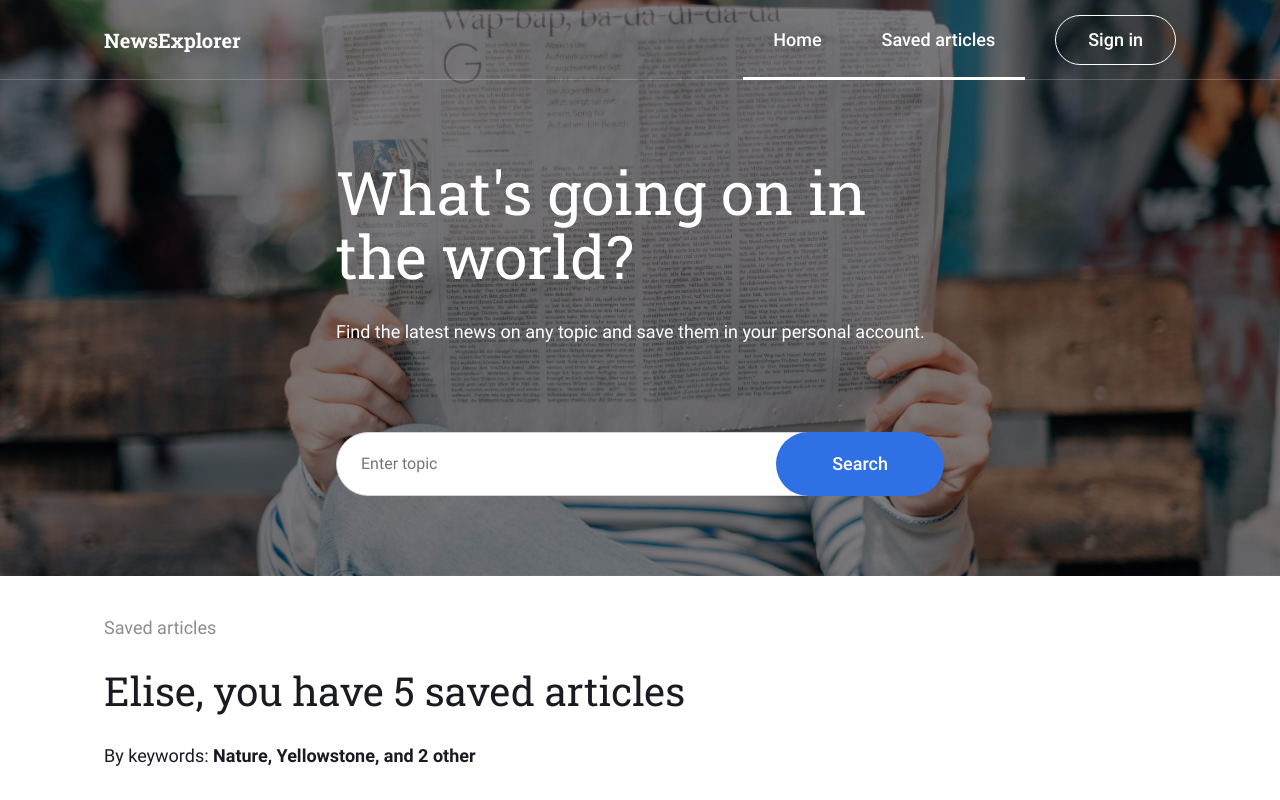
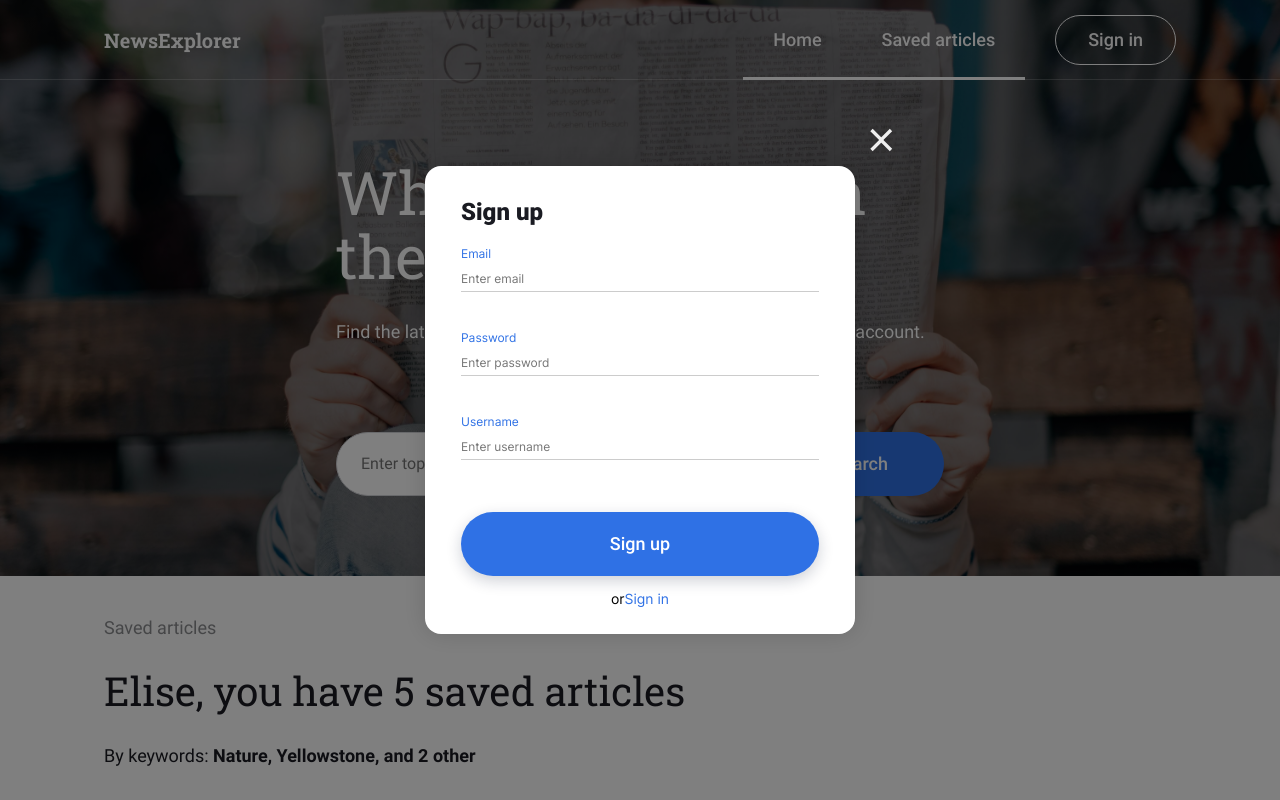
Before and after one commit to AnthonyLynn/TripleTenFinalProject, a React (Vite) app: page / in a window 1280 px wide. Shown: the top 800 px of the page. Built offline with nearby package versions, Linux system fonts and the light colour scheme.

Commit message:
feat: add sign-in and login modals

```diff
--- a/src/components/App/App.jsx
+++ b/src/components/App/App.jsx
@@ -5,18 +5,23 @@ import Saved from "../Saved/Saved";
 import AboutAuthor from "../AboutAuthor/AboutAuthor";
 import Footer from "../Footer/Footer";
 
+import LoginModal from "../LoginModal/LoginModal";
+import SignUpModal from "../SignUpModal/SignUpModal";
+
 import "./App.css";
 
 function App() {
   return (
-    <div className="page">
+    <main className="page">
       <Nav />
       <Search />
       <Saved />
       <Results />
       <AboutAuthor />
       <Footer />
-    </div>
+
+      <SignUpModal />
+    </main>
   );
 }
 
--- a/src/components/Footer/Footer.jsx
+++ b/src/components/Footer/Footer.jsx
@@ -1,9 +1,12 @@
 import "./Footer.css";
 
 function Footer() {
+  const year = new Date().getFullYear();
   return (
     <footer className="footer">
-      <p className="footer__copyright">© 2024 Supersite, Powered by News API</p>
+      <p className="footer__copyright">
+        © {year} Supersite, Powered by News API
+      </p>
       <div className="footer__link-container">
         <div className="footer__links">
           <a href="" className="footer__link">
--- /dev/null
+++ b/src/components/LoginModal/LoginModal.jsx
@@ -0,0 +1,56 @@
+import Modal from "../Modal/Modal";
+
+import { useForm } from "../../hooks/useForm.js";
+
+function LoginModal({ onClose, children }) {
+  const { values, handleChange, setValues } = useForm({});
+
+  return (
+    <Modal onClose={onClose}>
+      <form className="modal__form">
+        <h2 className="modal__header">Sign in</h2>
+        <fieldset className="modal__fieldset">
+          <label htmlFor="user-email" className="modal__label">
+            Email
+            <input
+              type="email"
+              className="modal__text-input"
+              id="user-email"
+              name="user-email"
+              placeholder="Enter email"
+              onChange={handleChange}
+              value={values.email || ""}
+              required
+            />
+            <span className="modal__error"></span>
+          </label>
+          <label htmlFor="user-password" className="modal__label">
+            Password
+            <input
+              type="text"
+              className="modal__text-input"
+              id="user-password"
+              name="user-password"
+              placeholder="Enter password"
+              onChange={handleChange}
+              value={values.password || ""}
+              required
+            />
+            <span className="modal__error"></span>
+          </label>
+        </fieldset>
+        <button type="submit" className="modal__btn">
+          Save changes
+        </button>
+        <p className="modal__subtext">
+          or
+          <a href="" className="modal__link">
+            Sign up
+          </a>
+        </p>
+      </form>
+    </Modal>
+  );
+}
+
+export default LoginModal;
--- /dev/null
+++ b/src/components/Modal/Modal.css
@@ -0,0 +1,165 @@
+.modal {
+  position: fixed;
+  left: 0;
+  top: 0;
+  z-index: 2;
+
+  background-color: rgba(0, 0, 0, 0.5);
+
+  width: 100%;
+  height: 100vh;
+
+  display: flex;
+  justify-content: center;
+  align-items: center;
+
+  visibility: hidden;
+  opacity: 0;
+  transition: visibility 0s linear 0.15s, opacity 0.15s linear;
+}
+
+.modal_opened {
+  visibility: visible;
+  opacity: 1;
+  transition-delay: 0s;
+}
+
+.modal__content {
+  position: relative;
+
+  background-color: #ffffff;
+  border-radius: 16px;
+  box-sizing: border-box;
+  box-shadow: 0px 0px 25px 0px #00000026;
+
+  max-width: 430px;
+  width: 100%;
+}
+
+.modal__close-btn {
+  position: absolute;
+  top: -46px;
+  right: -46px;
+
+  mask-image: url("../../images/X_Icon.svg");
+  mask-repeat: no-repeat;
+  mask-position: center;
+
+  border: none;
+  padding: 0;
+
+  width: 40px;
+  height: 40px;
+
+  cursor: pointer;
+}
+
+.modal__header {
+  font-family: Roboto, Arial, "Helvetica Neue", Lato;
+  font-weight: 900;
+  font-size: 24px;
+  line-height: 1;
+  color: #1a1b22;
+
+  align-self: flex-start;
+  margin: 0 0 24px;
+}
+
+.modal__form {
+  display: flex;
+  flex-direction: column;
+  align-items: center;
+
+  padding: 34px 36px 28px;
+}
+
+.modal__fieldset {
+  display: flex;
+  flex-direction: column;
+  gap: 13px;
+
+  width: 100%;
+
+  border: none;
+  padding: 0;
+  margin: 0 0 25px;
+}
+
+.modal__label {
+  font-family: Inter, Helvetica, Arial;
+  font-weight: 400;
+  font-size: 12px;
+  line-height: 1;
+  color: #2f71e5;
+
+  display: flex;
+  flex-direction: column;
+
+  width: 100%;
+
+  margin: 0 0 9px;
+}
+
+.modal__text-input {
+  font-family: Inter, Helvetica, Arial;
+  font-weight: 400;
+  font-size: 12px;
+  line-height: 1;
+  color: #000000;
+
+  border: none;
+  border-bottom: 1px solid #00000033;
+
+  padding: 5px 0;
+  margin: 6px 0 3px;
+}
+
+.modal__error {
+  font-family: Inter, Helvetica, Arial;
+  font-weight: 400;
+  font-size: 12px;
+  line-height: 1;
+  color: #ff0000;
+
+  height: 15px;
+}
+
+.modal__btn {
+  font-family: Roboto, Arial, "Helvetica Neue", Lato;
+  font-weight: 500;
+  font-size: 18px;
+  line-height: 1.333;
+  color: #ffffff;
+
+  background: #2f71e5;
+  border: none;
+  border-radius: 999em;
+  box-shadow: 0px 5px 15px 0px #0e1a3933;
+
+  width: 100%;
+  padding: 20px 0;
+  margin: 0 0 16px;
+
+  cursor: pointer;
+}
+
+.modal__subtext {
+  font-family: Inter, Helvetica, Arial;
+  font-weight: 400;
+  font-size: 14px;
+  line-height: 1;
+  color: #000000;
+
+  margin: 0;
+}
+
+.modal__link {
+  font-family: Inter, Helvetica, Arial;
+  font-weight: 400;
+  font-size: 14px;
+  line-height: 1;
+  color: #2f71e5;
+  text-decoration: none;
+
+  margin: 0;
+}
--- /dev/null
+++ b/src/components/Modal/Modal.jsx
@@ -0,0 +1,24 @@
+import "./Modal.css";
+
+function Modal({ onClose, children }) {
+  const onOverlay = (evt) => {
+    if (evt.target === evt.currentTarget) {
+      onClose();
+    }
+  };
+
+  return (
+    <div className={"modal modal_opened"} onMouseDown={onOverlay}>
+      <div className={"modal__content"}>
+        <button
+          type="button"
+          className={"modal__close-btn"}
+          onClick={onClose}
+        />
+        {children}
+      </div>
+    </div>
+  );
+}
+
+export default Modal;
--- /dev/null
+++ b/src/components/SignUpModal/SignUpModal.jsx
@@ -0,0 +1,70 @@
+import Modal from "../Modal/Modal";
+
+import { useForm } from "../../hooks/useForm.js";
+
+function SignUpModal({ onClose, children }) {
+  const { values, handleChange, setValues } = useForm({});
+
+  return (
+    <Modal onClose={onClose}>
+      <form className="modal__form">
+        <h2 className="modal__header">Sign up</h2>
+        <fieldset className="modal__fieldset">
+          <label htmlFor="signin-email" className="modal__label">
+            Email
+            <input
+              type="email"
+              className="modal__text-input"
+              id="signin-email"
+              name="signin-email"
+              placeholder="Enter email"
+              onChange={handleChange}
+              value={values.email || ""}
+              required
+            />
+            <span className="modal__error"></span>
+          </label>
+          <label htmlFor="signin-password" className="modal__label">
+            Password
+            <input
+              type="text"
+              className="modal__text-input"
+              id="signin-password"
+              name="signin-password"
+              placeholder="Enter password"
+              onChange={handleChange}
+              value={values.password || ""}
+              required
+            />
+            <span className="modal__error"></span>
+          </label>
+          <label htmlFor="signin-username" className="modal__label">
+            Username
+            <input
+              type="text"
+              className="modal__text-input"
+              id="signin-username"
+              name="signin-username"
+              placeholder="Enter username"
+              onChange={handleChange}
+              value={values.password || ""}
+              required
+            />
+            <span className="modal__error"></span>
+          </label>
+        </fieldset>
+        <button type="submit" className="modal__btn">
+          Sign up
+        </button>
+        <p className="modal__subtext">
+          or
+          <a href="" className="modal__link">
+            Sign in
+          </a>
+        </p>
+      </form>
+    </Modal>
+  );
+}
+
+export default SignUpModal;
--- /dev/null
+++ b/src/hooks/useForm.js
@@ -0,0 +1,12 @@
+import { useState } from "react";
+
+export function useForm(inputValues) {
+  const [values, setValues] = useState(inputValues);
+
+  const handleChange = (evt) => {
+    const { value, name } = evt.target;
+    setValues({ ...values, [name]: value });
+  };
+
+  return { values, handleChange, setValues };
+}
```
Also changed, not shown: src/images/X_Icon.svg (added).
